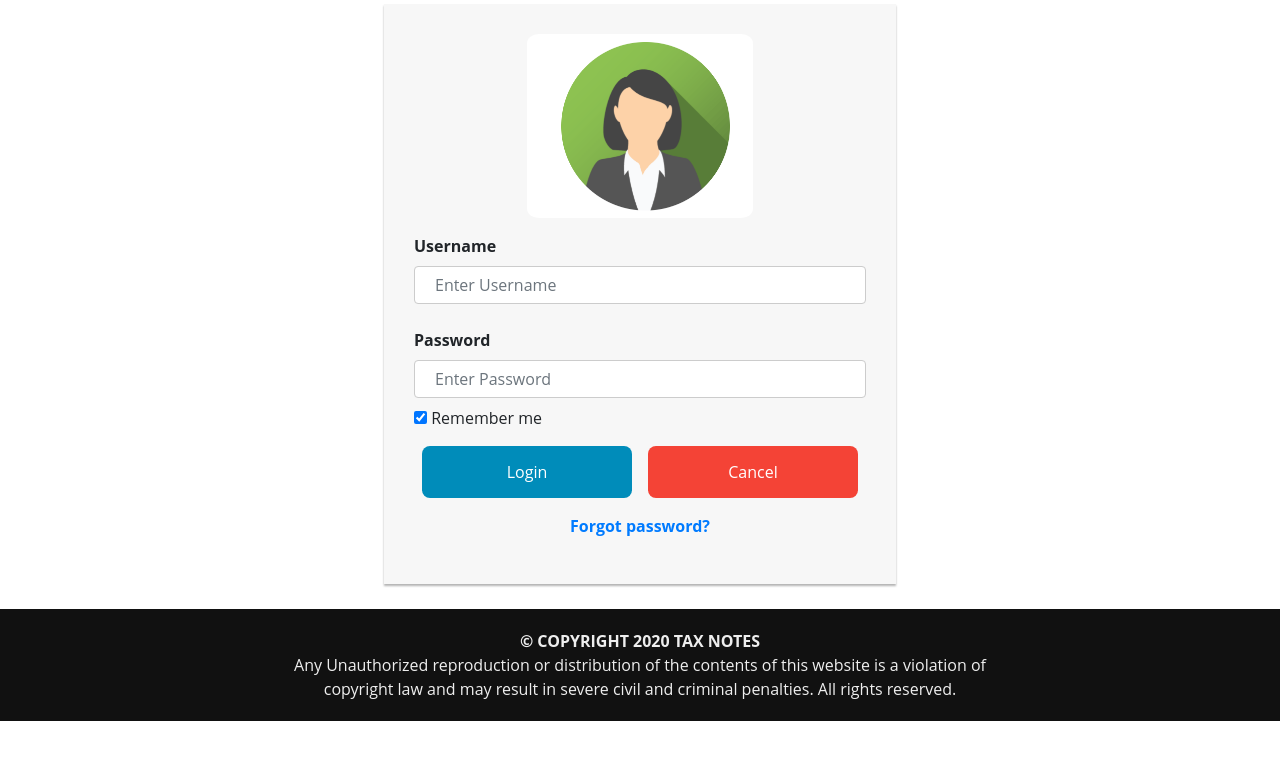
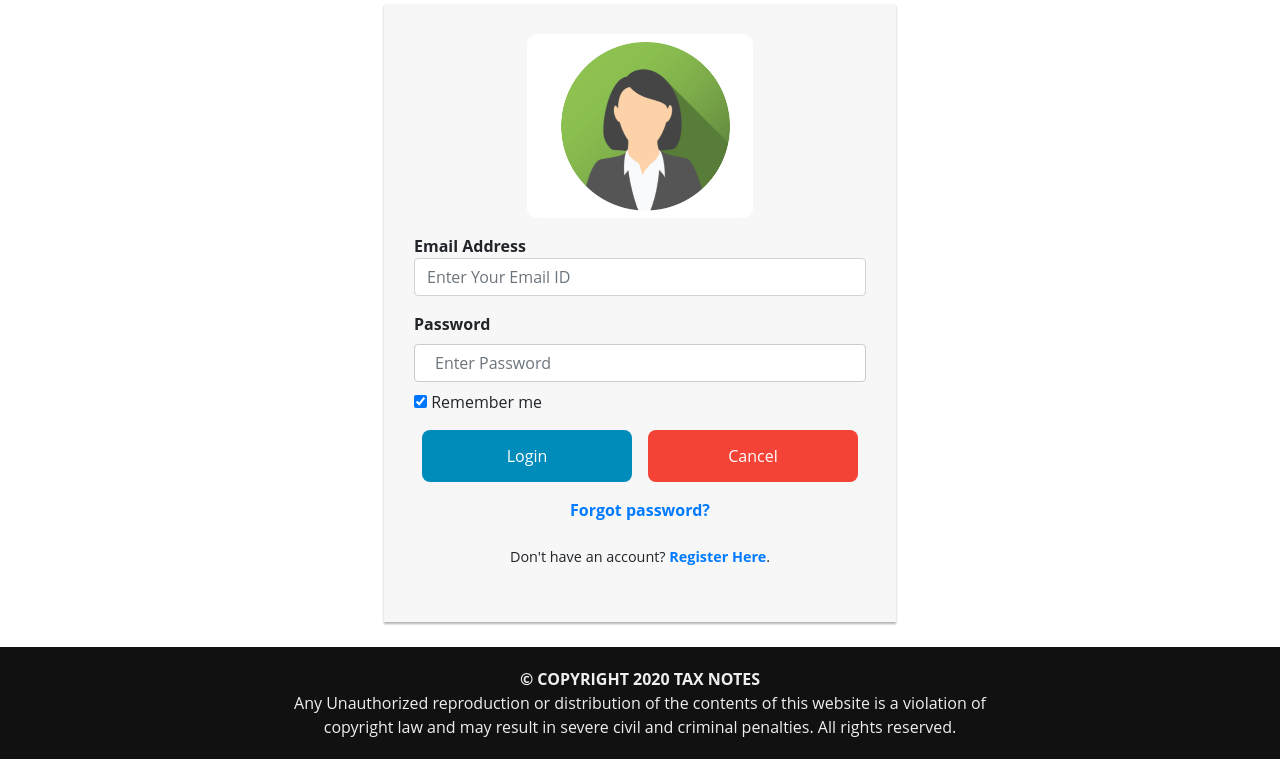
Before and after one commit to anitasharma03/FlaskApp_TaxManagementSystem, a Flask app: page /login in a window 1280 px wide. Shown: the part 526-1285 px from the top of the page. Before the commit the page ends 1247 px from the top, so only its background shows below. Run offline with Flask 2, Linux system fonts and the light colour scheme.

Commit message:
updated login text field

```diff
--- a/templates/login.html
+++ b/templates/login.html
@@ -1,13 +1,12 @@
 {% extends "index.html" %} {% block content %}
+<script src="https://ajax.googleapis.com/ajax/libs/jquery/3.3.1/jquery.min.js"></script>
+
 <script>
     function alertUser() {
-        alert("Please give us a call at +1 800-5552-356 to reset the password.")
+        alert("Please give us a call at +1 800-5552-356 to reset your password.")
     }
 
-    function proceed(e) {
-        // TODO: add logic to proceed if right username and password.
-        window.location.href = '/tax_form';
-    }
+    function proceed(e) {}
 </script>
 <link rel="stylesheet" href="{{ url_for('static',filename='login_style.css') }}" />
 <div id="banner" class="desktop">
@@ -16,15 +15,15 @@
 <br /><br />
 <h2 style="text-align: center" class="text-uppercase"><strong>Login Form</strong></h2>
 
-<form action="" method="POST">
+<form action="/check_login" method="POST">
     <div class="form-container">
         <div class="imgcontainer">
             <img src="{{ url_for('static',filename='Images/avatar2.png') }}" alt="Avatar" class="avatar fadeIn first" />
         </div>
 
         <div class="form-group">
-            <label for="uname"><b>Username</b></label>
-            <input class="form-control" type="text" placeholder="Enter Username" name="uname" required />
+            <label for="email"><b>Email Address</b></label>
+            <input class="form-control" type="email" placeholder="Enter Your Email ID" name="email" required />
 
             <label for="psw"><b>Password</b></label>
             <input class="form-control" type="password" placeholder="Enter Password" name="psw" required />
@@ -38,6 +37,9 @@
         <div class="d-flex justify-content-center my-3">
             <a onclick="alertUser()" class="text-primary">Forgot password?</a>
         </div>
+        <div>
+            <p class="py-2 text-center"> Don't have an account? <a href="register">Register Here</a>.</p>
+        </div>
     </div>
 </form>
 
```
